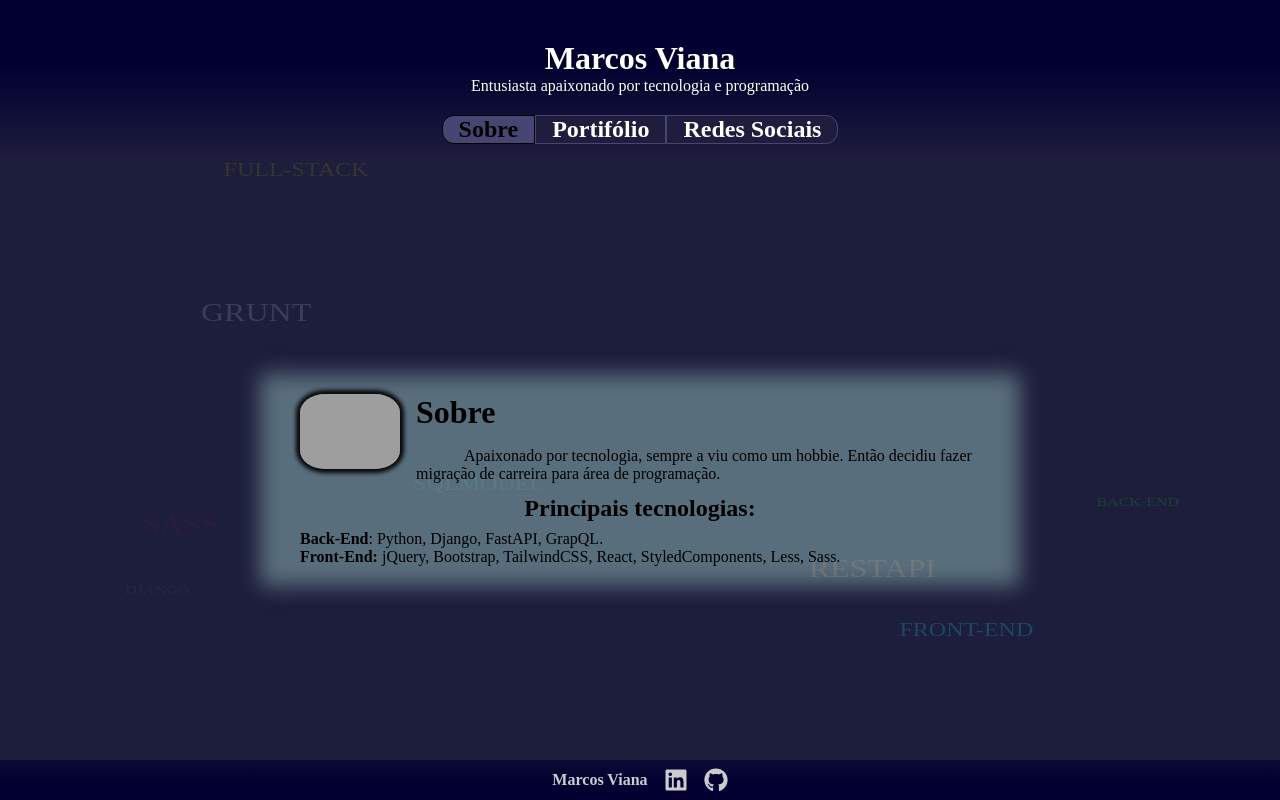
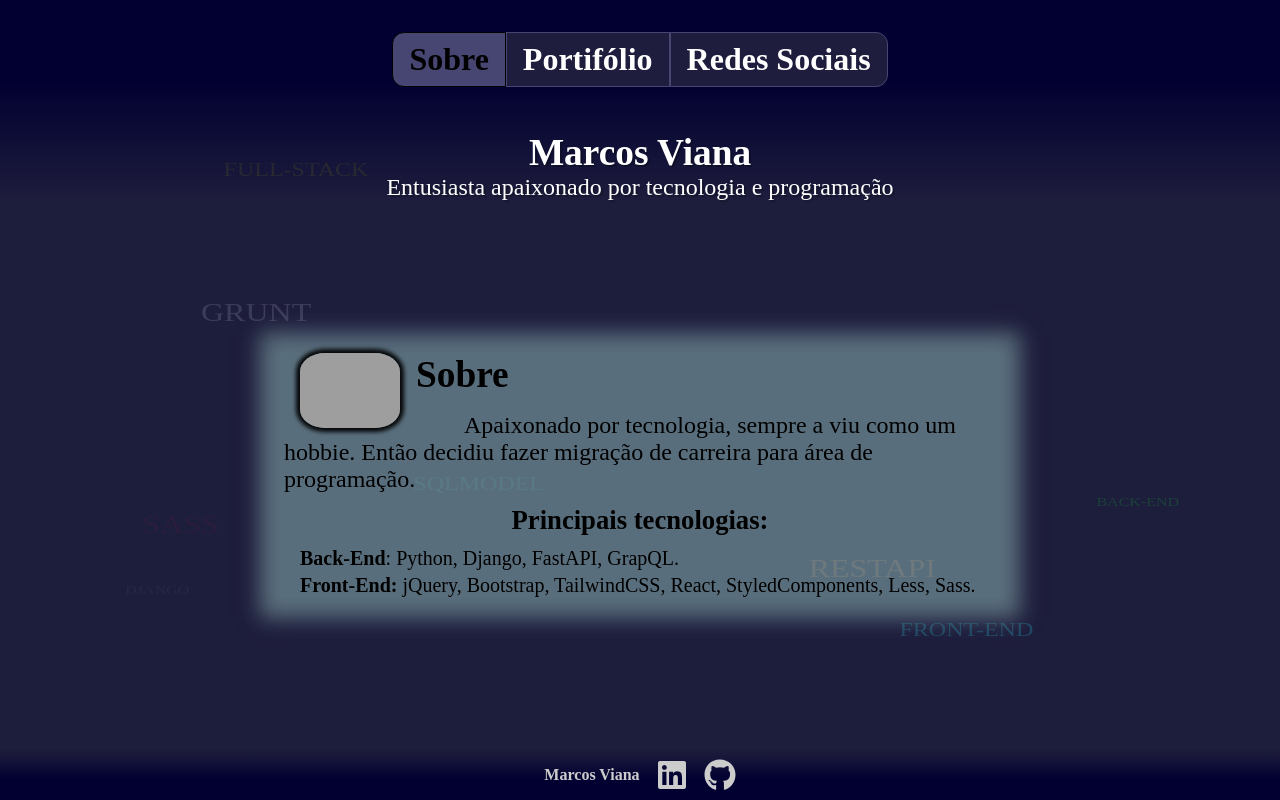
Before and after one commit to Marcosviana91/landing-page, a React (Create React App) app: page / in a window 1280 px wide. Built offline with nearby package versions, Linux system fonts and the light colour scheme; grey boxes are pictures that could not be loaded.

Commit message:
ajustes de layout

```diff
--- a/src/containers/Footer/index.tsx
+++ b/src/containers/Footer/index.tsx
@@ -4,11 +4,25 @@ import StyledFooter from './style'
 // Icons
 import { FaLinkedin, FaGithub } from 'react-icons/fa'
 
-function Footer() {
+type Props = {
+  navBarActivate: string //'about' | 'jobs' | 'social'
+}
+
+function Footer(props: Props) {
   return (
     <StyledFooter>
       <div className="container">
-        <strong>Marcos Viana</strong>
+        <motion.strong
+          animate={{
+            x: props.navBarActivate === 'social' ? 23 : 0
+          }}
+          transition={{
+            ease: 'linear',
+            delay: 0.2
+          }}
+        >
+          Marcos Viana
+        </motion.strong>
         <motion.a
           layoutId="my-linkedin"
           href="https://www.linkedin.com/in/marcos-viana-full-stack-python/"
--- a/src/containers/Footer/style.tsx
+++ b/src/containers/Footer/style.tsx
@@ -1,14 +1,12 @@
 import { styled } from 'styled-components'
 
 const StyledFooter = styled.footer`
-  position: absolute;
-  bottom: 0;
-  height: 5vh;
+  height: 50px;
   width: 100%;
   display: flex;
   align-items: center;
   justify-content: center;
-  /* background-color: #010031a6; */
+  /* background-color: #010031; */
   background-image: linear-gradient(to top, #010031 40%, #010031a6);
 
   color: #cccccc;
@@ -23,8 +21,8 @@ const StyledFooter = styled.footer`
 
     a {
       color: #cccccc;
-      font-size: 24px;
-      line-height: 16px;
+      font-size: 24pt;
+      line-height: 16pt;
     }
   }
 `
--- a/src/containers/Header/index.tsx
+++ b/src/containers/Header/index.tsx
@@ -8,8 +8,6 @@ type Props = {
 function Header(props: Props) {
   return (
     <StyledHeader>
-      <h1>Marcos Viana</h1>
-      <p>Entusiasta apaixonado por tecnologia e programação</p>
       <nav className="container">
         <ul>
           <li
@@ -32,6 +30,8 @@ function Header(props: Props) {
           </li>
         </ul>
       </nav>
+      <h1>Marcos Viana</h1>
+      <p>Entusiasta apaixonado por tecnologia e programação</p>
     </StyledHeader>
   )
 }
--- a/src/containers/Header/style.tsx
+++ b/src/containers/Header/style.tsx
@@ -2,8 +2,7 @@ import { styled } from 'styled-components'
 import variaveis from '../../styles/variaveis'
 
 const StyledHeader = styled.header`
-  height: 20vh;
-  padding-top: 5vh;
+  z-index: 1;
 
   display: flex;
   flex-direction: column;
@@ -11,17 +10,11 @@ const StyledHeader = styled.header`
   /* background-color: red; */
   background-image: linear-gradient(to bottom, #010031 40%, #010031a6);
 
-  @media (max-width: ${variaveis.BRACKPOINTS.MOBILE}) {
-    padding-top: 1vh;
-    padding-left: 8px;
-    padding-right: 8px;
-    text-align: center;
-  }
-
   h1,
   p {
     color: #fff;
     text-shadow: 2px 2px 0px rgba(0, 0, 0, 0.2666666667);
+    text-align: center;
   }
 
   nav {
@@ -29,7 +22,7 @@ const StyledHeader = styled.header`
     padding: 8px;
     display: flex;
     justify-content: center;
-    margin-top: 12px;
+    margin: 24px 0 36px 0;
 
     ul {
       width: max-content;
@@ -44,15 +37,16 @@ const StyledHeader = styled.header`
         justify-content: center;
 
         background-color: #1e1d3d;
-        padding: 0px 16px;
+        padding: 8px 16px;
         border: 1px solid #474672;
 
         font-weight: 700;
-        font-size: 24px;
+        font-size: 24pt;
+        text-align: center;
         color: white;
         cursor: pointer;
         @media (max-width: ${variaveis.BRACKPOINTS.MOBILE}) {
-          font-size: 20px;
+          font-size: 20pt;
         }
 
         &:first-child {
--- a/src/containers/Main/style.tsx
+++ b/src/containers/Main/style.tsx
@@ -1,19 +1,15 @@
 import { styled } from 'styled-components'
-import variaveis from '../../styles/variaveis'
 
 const StyledMain = styled.main`
+  width: 100vw;
+
   background-color: #010031a6;
   /* background-color: red; */
-  width: 100vw;
-  height: 80vh;
   overflow: hidden;
 
   display: flex;
   justify-content: center;
   align-items: center;
-
-  @media (max-width: ${variaveis.BRACKPOINTS.MOBILE}) {
-    height: 70vh;
-  }
+  flex-grow: 1;
 `
 export default StyledMain
--- a/src/containers/Sobre/index.tsx
+++ b/src/containers/Sobre/index.tsx
@@ -16,11 +16,19 @@ function Sobre() {
       <h3>Principais tecnologias:</h3>
       <ul>
         <li>
-          <strong>Back-End</strong>: Python, Django, FastAPI, GrapQL.
+          <p>
+            <small>
+              <strong>Back-End</strong>: Python, Django, FastAPI, GrapQL.
+            </small>
+          </p>
         </li>
         <li>
-          <strong>Front-End:</strong> jQuery, Bootstrap, TailwindCSS, React,
-          StyledComponents, Less, Sass.
+          <p>
+            <small>
+              <strong>Front-End:</strong> jQuery, Bootstrap, TailwindCSS, React,
+              StyledComponents, Less, Sass.
+            </small>
+          </p>
         </li>
       </ul>
       {/* <h2>Atualmente</h2>
--- a/src/pages/Home/index.tsx
+++ b/src/pages/Home/index.tsx
@@ -3,19 +3,20 @@ import { useState } from 'react'
 import Header from '../../containers/Header'
 import Main from '../../containers/Main'
 import Footer from '../../containers/Footer'
+import StyledHome from './style'
 
 function Home() {
   const [navBarActivate, setNavBarActivate] = useState('about')
 
   return (
-    <>
+    <StyledHome>
       <Header
         navBarActivate={navBarActivate}
         setNavBarActivate={setNavBarActivate}
       />
       <Main navBarActivate={navBarActivate} />
-      <Footer />
-    </>
+      <Footer navBarActivate={navBarActivate} />
+    </StyledHome>
   )
 }
 
--- /dev/null
+++ b/src/pages/Home/style.tsx
@@ -0,0 +1,11 @@
+import { styled } from 'styled-components'
+
+const StyledHome = styled.footer`
+  width: 100vw;
+  height: 100vh;
+
+  display: flex;
+  flex-direction: column;
+`
+
+export default StyledHome
--- a/src/styles/index.ts
+++ b/src/styles/index.ts
@@ -13,13 +13,17 @@ const EstiloGlobal = createGlobalStyle`
   }
 
   h1 {
-    font-size: 2rem;
+    font-size: 28pt;
   }
   h2 {
-    font-size: 1.75rem;
+    font-size: 24pt;
   }
   h3 {
-    font-size: 1.5rem;
+    font-size: 20pt;
+  }
+
+  p {
+    font-size: 18pt;
   }
 
   ul li {
```
